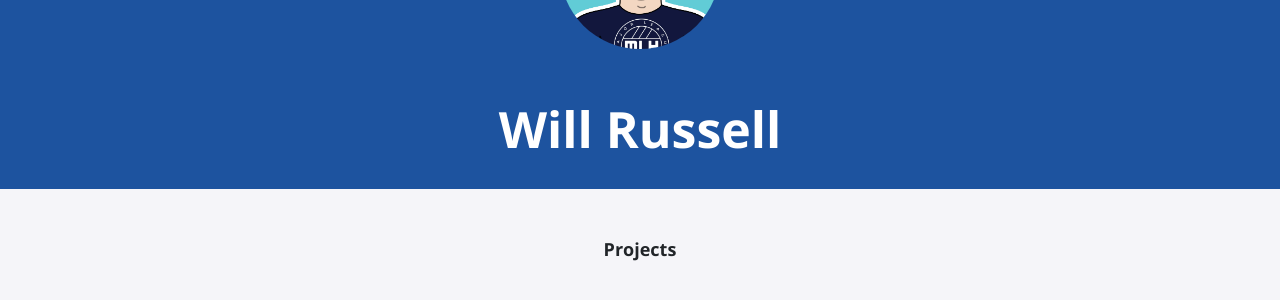
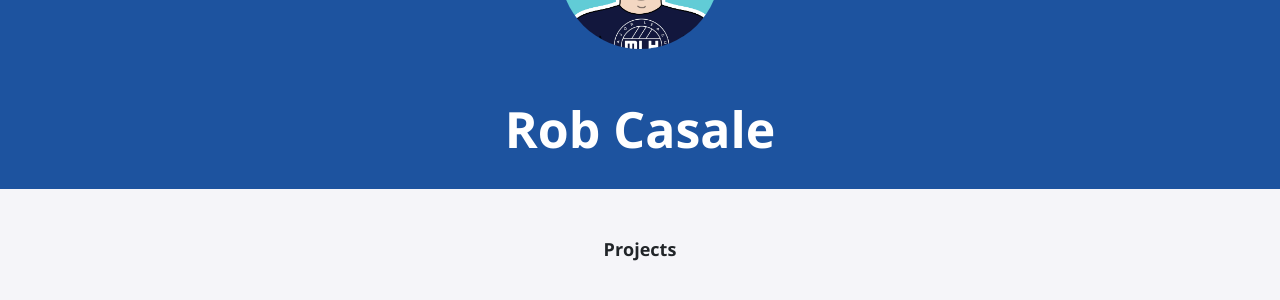
Before and after one commit to Gearheads/gearheads.github.io, a Jekyll site: the page built from index.html, in a window 1280 px wide. Shown: the part 201-501 px from the top of the page. Built offline with Jekyll 4.4.1, drawn with Linux system fonts in a browser that asks for light colours; nearby versions of some CDN libraries.

Commit message:
Update _config.yaml to include Rob's information

```diff
--- a/_config.yml
+++ b/_config.yml
@@ -1,13 +1,13 @@
-title: "Will Russell"
-email: fellowship@mlh.io
+title: "Rob Casale"
+email: casalerob@mlh.io
 description: >- # this means to ignore newlines until "baseurl:"
   Write an awesome description for your new site here. You can edit this
   line in _config.yml. It will appear in your document head meta (for
   Google search results) and in your feed.xml site description.
 baseurl: "/"
-url: "/portfolio-template"
-twitter_username: mlhacks
-github_username:  mlh-fellowship
+url: "https://Gearheads.github.io/"
+twitter_username: Gearheads
+github_username:  Gearheads
 
 sass:
   sass_dir: _sass
```
